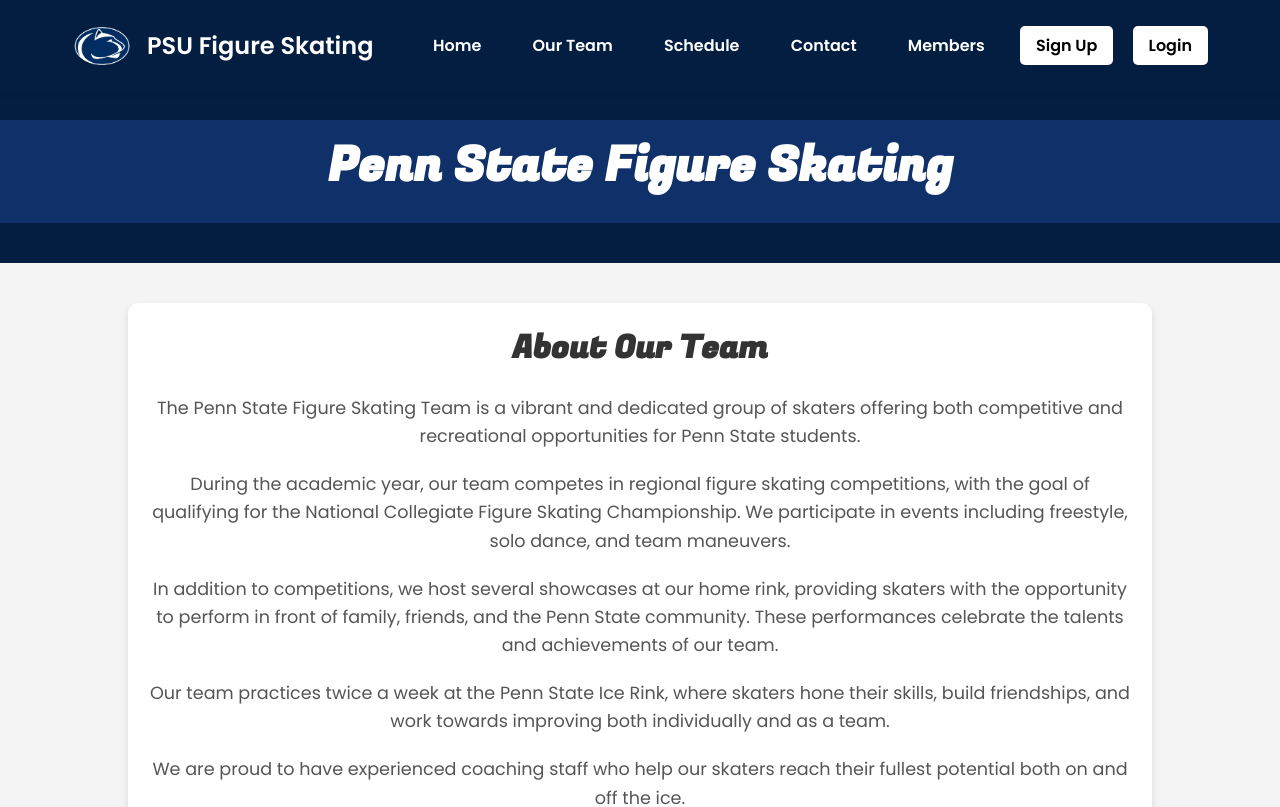
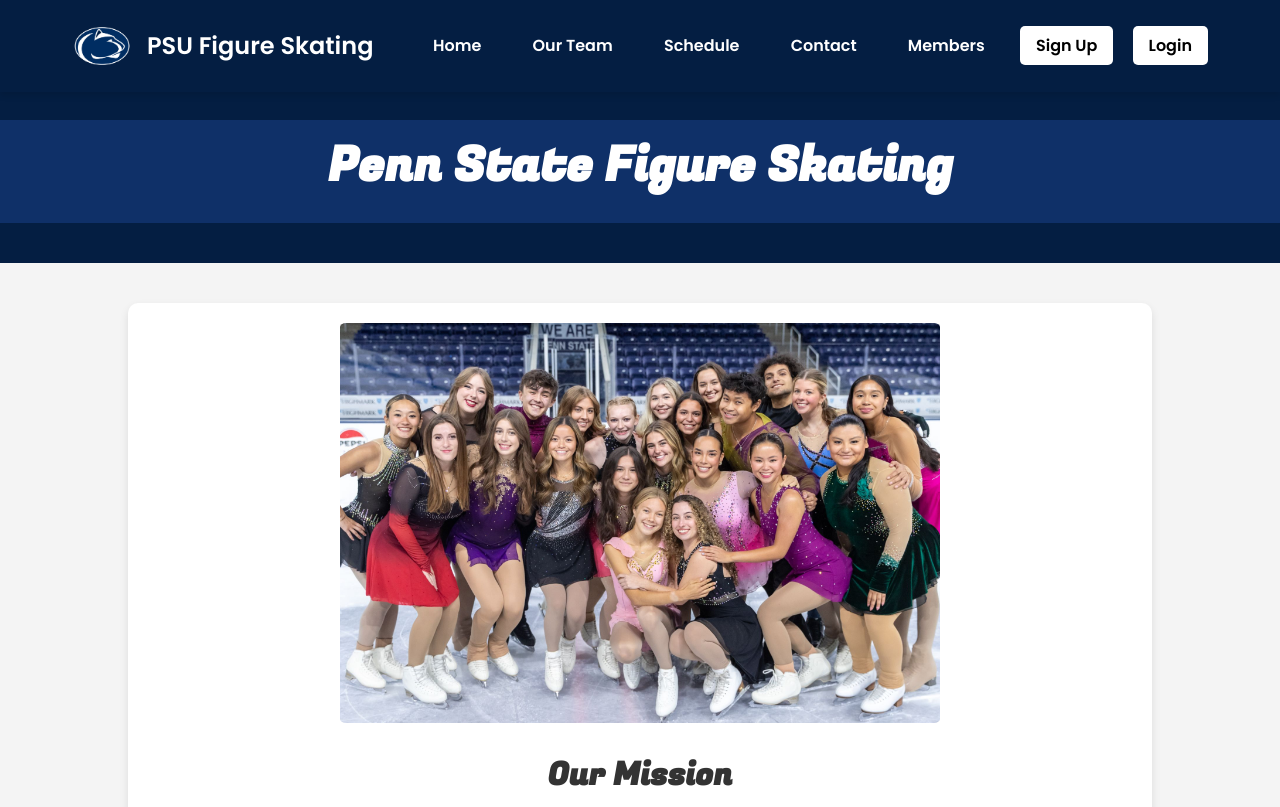
Before and after one commit to avaestephens/CreatorChain, a Next.js app: page / in a window 1280 px wide. Shown: the top 807 px of the page. Built offline with nearby package versions, Linux system fonts and the light colour scheme.

Commit message:
cleanup UI

```diff
--- a/components/LandingPage/Home.js
+++ b/components/LandingPage/Home.js
@@ -52,24 +52,14 @@
       </Banner>
     </Header>
 
+
     {/* Team Description Section */}
     <TeamDescription>
-        <h2>About Our Team</h2>
-        <p>
-          The Penn State Figure Skating Team is a vibrant and dedicated group of skaters offering both competitive and recreational opportunities for Penn State students.
-        </p>
-        <p>
-          During the academic year, our team competes in regional figure skating competitions, with the goal of qualifying for the National Collegiate Figure Skating Championship. We participate in events including freestyle, solo dance, and team maneuvers.
-        </p>
-        <p>
-          In addition to competitions, we host several showcases at our home rink, providing skaters with the opportunity to perform in front of family, friends, and the Penn State community. These performances celebrate the talents and achievements of our team.
-        </p>
-        <p>
-          Our team practices twice a week at the Penn State Ice Rink, where skaters hone their skills, build friendships, and work towards improving both individually and as a team.
-        </p>
-        <p>
-          We are proud to have experienced coaching staff who help our skaters reach their fullest potential both on and off the ice.
-        </p>
+    <TeamImage src="/images/team.jpg" alt="President" />
+        <h2>Our Mission</h2>
+        {
+        <p>Since 1994, the Penn State Figure Skating Team has grown immensely in membership and dedication. The Team's mission is to provide a student skating community for those interested in pursuing the sport recreationally and competitively. We strive to encourage competition, leadership, friendship, and improvement in skating skills. Additionally, our members participate in weekly social events off the ice. Figure skating exercises both the mind and body, and we strive to translate our strengths from skating to our education as Penn State students.</p>
+       }
         <Link href="/our-team" passHref>
           <StyledButton>Learn More About Our Team</StyledButton>
         </Link>
@@ -147,6 +137,14 @@
   font-size: 1.5rem;
   font-weight: 300;
 `
+
+const TeamImage = styled.img`
+  border-radius: 1%;
+  width: 600px;
+  height: 400px;
+  object-fit: cover;
+  margin-bottom: 20px;
+`;
 
 const TeamDescription = styled.section`
   width: 80%;
--- a/pages/schedule.js
+++ b/pages/schedule.js
@@ -21,7 +21,7 @@
         <PracticeSchedule>
           <h2>Regular Practice Schedule</h2>
           <p>
-            Join us for our regular practice sessions at the Penn State Ice Pavilion.
+            Join us for our regular practice sessions at the Penn State Pegula Ice Arena.
             All team members are encouraged to attend as many sessions as possible.
           </p>
 
```
Also changed, not shown: pages/contact.js (+4 -12 lines), pages/tryouts.js (added), public/images/team.jpg (added).
